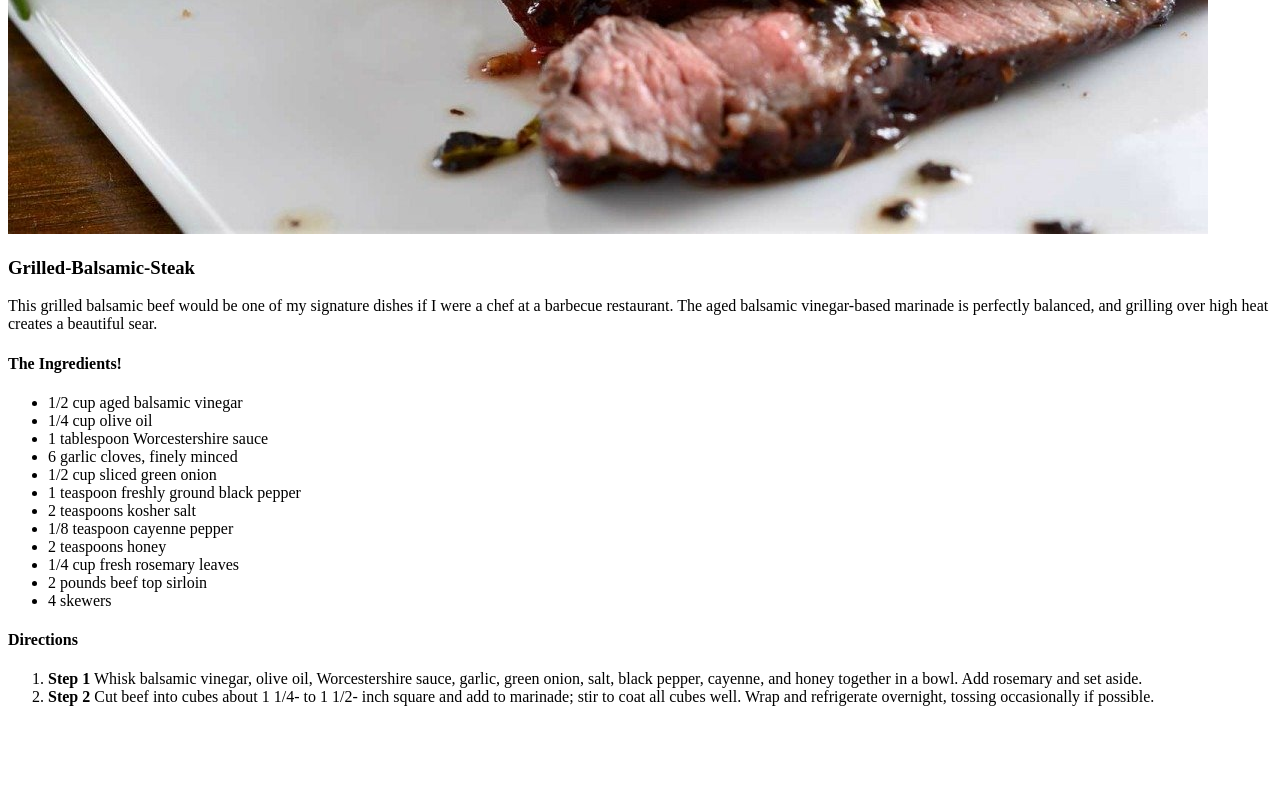
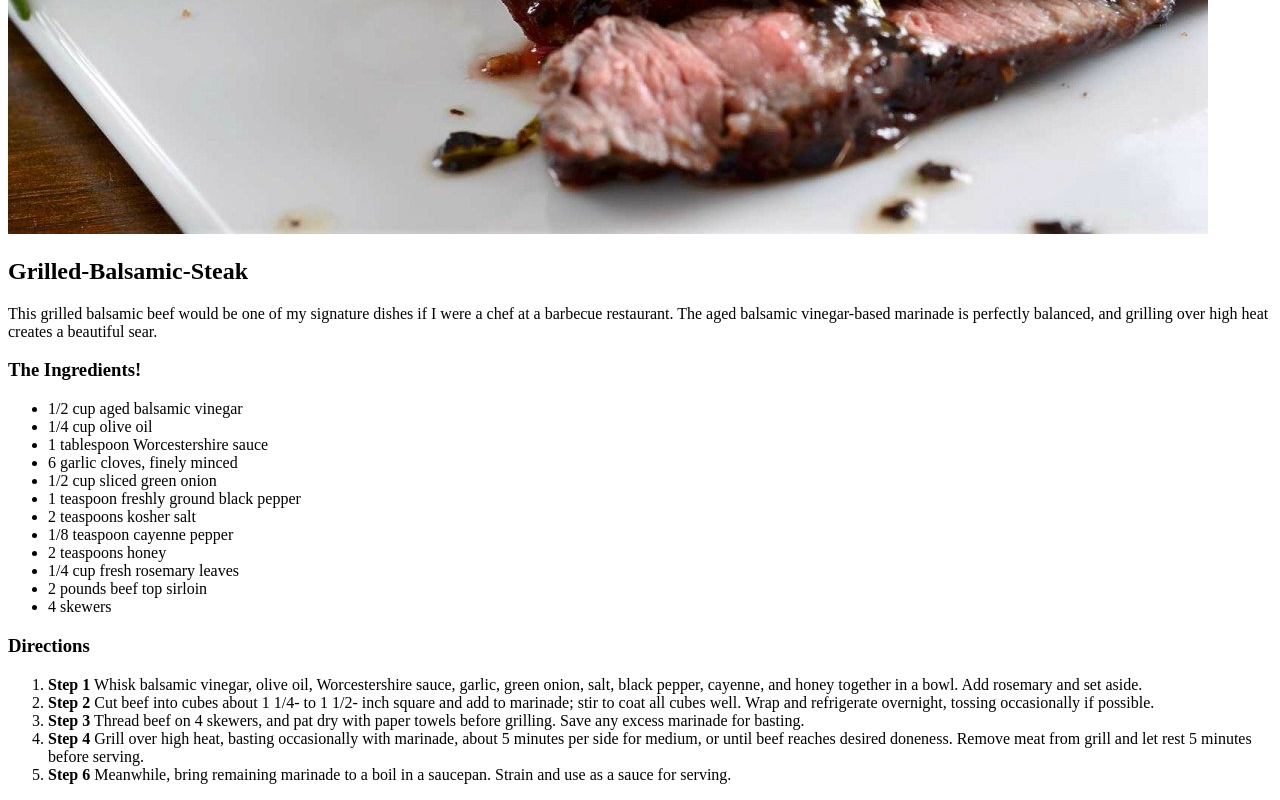
Before and after one commit to Twaza-j/Odin-recipes, a plain HTML site: page recipes/grilled_balsamic_beef.html in a window 1280 px wide. Shown: the part 641-1441 px from the top of the page. Before the commit the page ends 1363 px from the top, so only its background shows below. Drawn offline with Linux system fonts and the light colour scheme.

Commit message:
Fixing images not showing on the page

```diff
--- a/recipes/grilled_balsamic_beef.html
+++ b/recipes/grilled_balsamic_beef.html
@@ -7,9 +7,9 @@
 </head>
 <body>
     <h1>Grilled Balsamic Beef</h1>
-    <img src="/imgs/grilled-balsamic-and-rosemary-flat-iron-steak-FB2.jpg" alt="grilled balsamic steak">
+    <img src="../imgs/grilledbalsmic.jpg" alt="grilled balsmic">
     <br>
-    <h3>Grilled-Balsamic-Steak</h3>
+    <h2>Grilled-Balsamic-Steak</h2>
 
     <p>
         This grilled balsamic beef would be one of my signature dishes if I were a chef at a barbecue
@@ -17,7 +17,7 @@
         high heat creates a beautiful sear.
     </p>
 
-    <h4>The Ingredients!</h4>
+    <h3>The Ingredients!</h3>
     <ul>
         <li>1/2 cup aged balsamic vinegar</li>
         <li>1/4 cup olive oil</li>
@@ -33,7 +33,7 @@
         <li>4 skewers</li>
     </ul>
 
-    <h4>Directions</h4>
+    <h3>Directions</h3>
     <ol>
         <li>
             <strong>Step 1</strong>
@@ -45,6 +45,22 @@
             Cut beef into cubes about 1 1/4- to 1 1/2- inch square and add to marinade; stir to
             coat all cubes well. Wrap and refrigerate overnight, tossing occasionally if possible.
         </li>
+        <li>
+            <strong>Step 3</strong>
+            Thread beef on 4 skewers, and pat dry with paper towels before grilling. Save any
+            excess marinade for basting.
+        </li>
+        <li>
+            <strong>Step 4</strong>
+            Grill over high heat, basting occasionally with marinade, about 5 minutes per side
+            for medium, or until beef reaches desired doneness. Remove meat from grill and let
+            rest 5 minutes before serving.
+        </li>
+        <li>
+            <strong>Step 6</strong>
+            Meanwhile, bring remaining marinade to a boil in a saucepan. Strain and use as a
+            sauce for serving.
+        </li>
     </ol>
 </body>
 </html>
```
Also changed, not shown: index.html (+2 -0 lines), recipes/chocolate_chip_pancakes.html (+4 -4 lines), recipes/potato_salad.html (+3 -3 lines), imgs/Potatosalad.jpg (renamed from imgs/Southern-Potato-Salad-Recipe-Card.jpg), imgs/chocChipPan.jpg (renamed from imgs/chocolate-chip-pancakes-5c8b7545e8514c6f9f6146d1b6a85c09.jpg), imgs/grilledbalsmic.jpg (renamed from imgs/grilled-balsamic-and-rosemary-flat-iron-steak-FB2.jpg).
